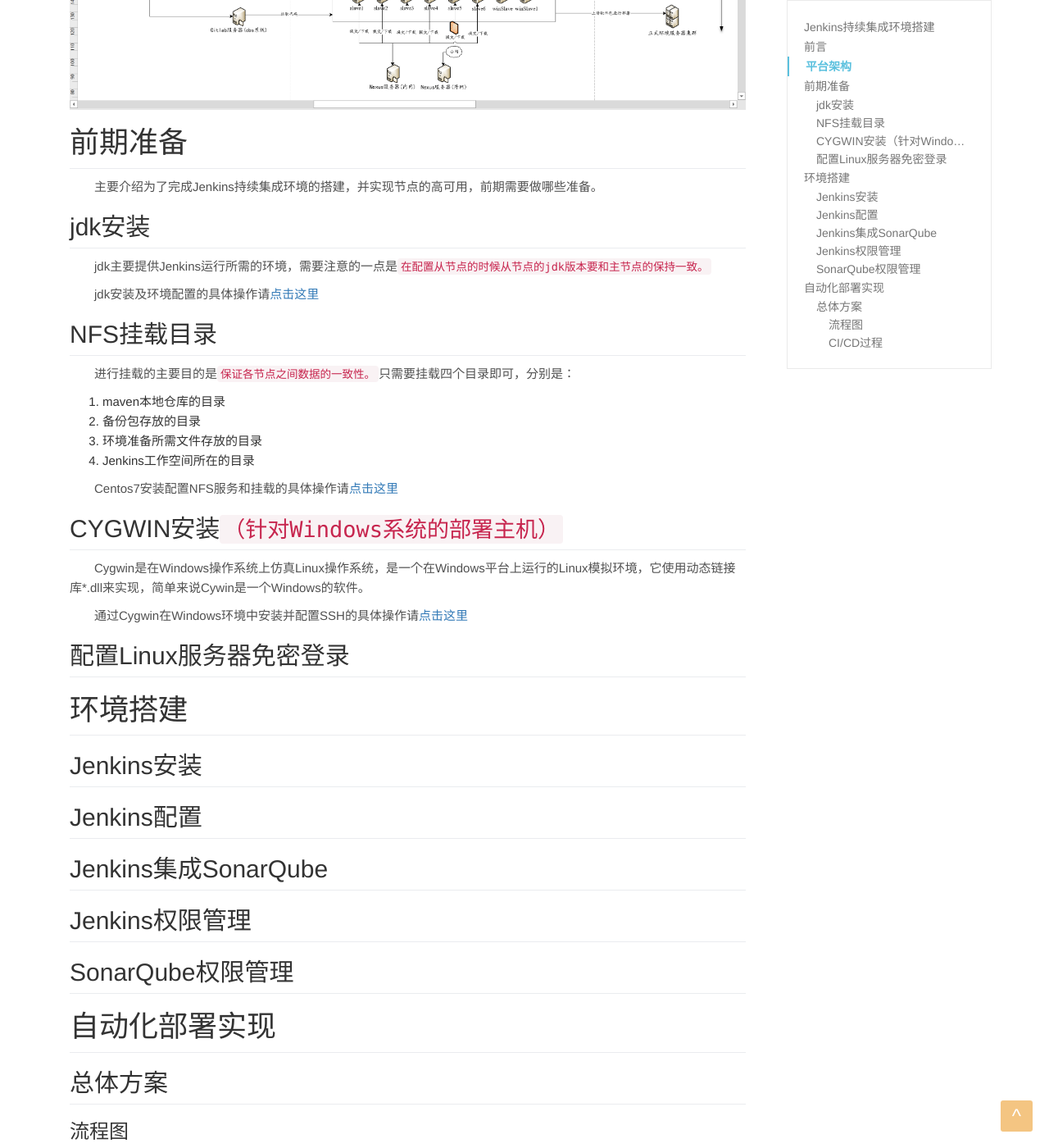
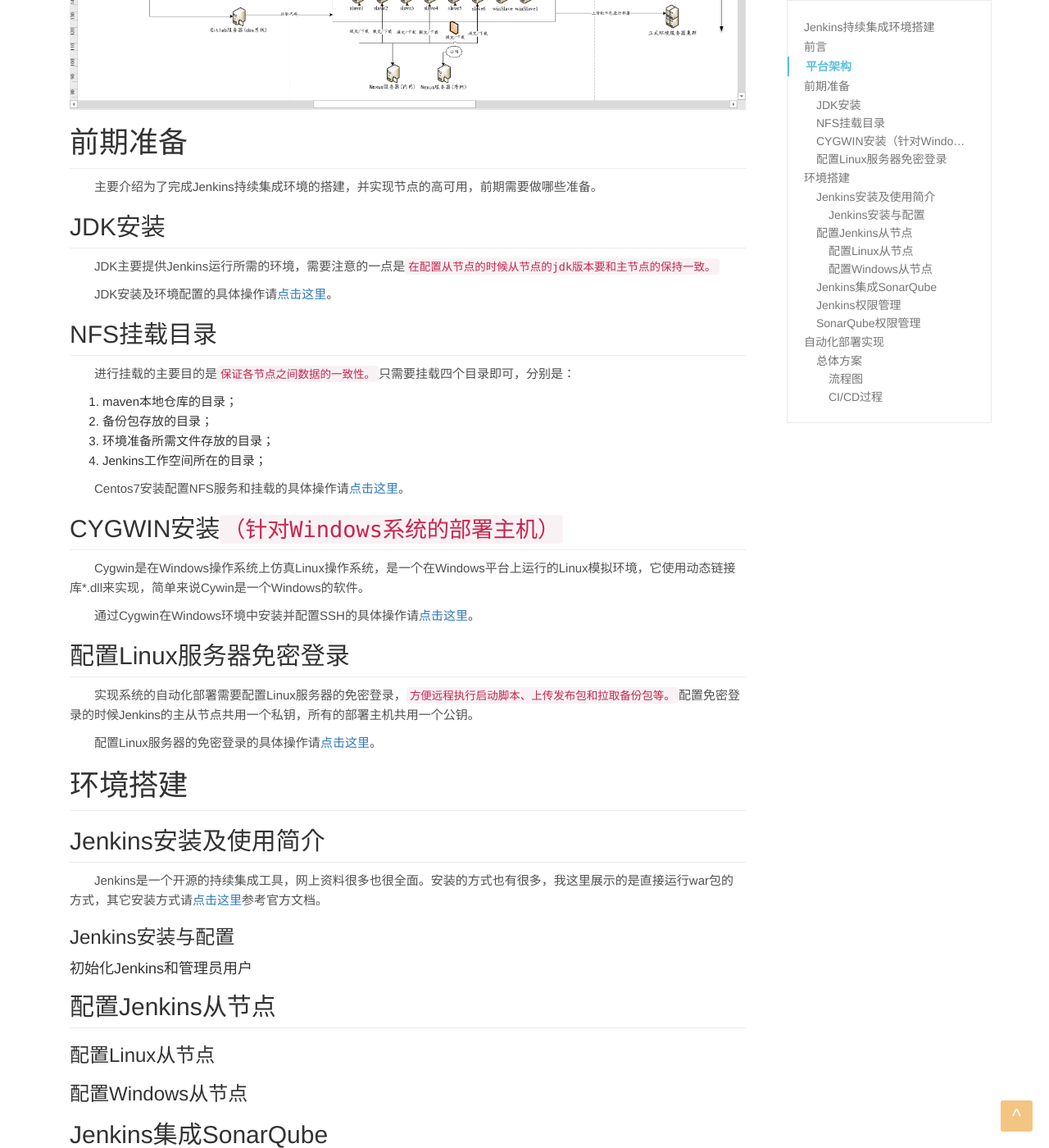
Before and after one commit to howdypl/howdypl.github.io, a Jekyll site: the page built from _posts/2020-01-02-jenkins-summary.md, in a window 1280 px wide and 1400 px high, scrolled down 804 px. Shown: the whole window at 82% size. Built offline with Jekyll 4.4.1, drawn with Linux system fonts in a browser that asks for light colours.

Commit message:
Jenkins持续集成环境搭建初稿202001031005

```diff
--- a/_posts/2020-01-02-jenkins-summary.md
+++ b/_posts/2020-01-02-jenkins-summary.md
@@ -15,37 +15,50 @@ tags: [Jenkins]
 <!-- more -->
 
 # 平台架构
-![平台架构](https://howdypl.github.io/img/jenkins-framework.png "平台架构图"){:height="100%" width="100%"}
+![平台架构](https://howdypl.github.io/img/jenkins/jenkins-framework.png "平台架构图"){:height="100%" width="100%"}
 
 # 前期准备
 &emsp;&emsp;主要介绍为了完成Jenkins持续集成环境的搭建，并实现节点的高可用，前期需要做哪些准备。
 
-## jdk安装
-&emsp;&emsp;jdk主要提供Jenkins运行所需的环境，需要注意的一点是`在配置从节点的时候从节点的jdk版本要和主节点的保持一致。`
+## JDK安装
+&emsp;&emsp;JDK主要提供Jenkins运行所需的环境，需要注意的一点是`在配置从节点的时候从节点的jdk版本要和主节点的保持一致。`
 
-&emsp;&emsp;jdk安装及环境配置的具体操作请[点击这里](https://blog.csdn.net/pang_ping/article/details/80570011 "jdk安装及环境配置的具体操作")
+&emsp;&emsp;JDK安装及环境配置的具体操作请[点击这里](https://blog.csdn.net/pang_ping/article/details/80570011 "JDK安装及环境配置的具体操作")。
 
 ## NFS挂载目录
 &emsp;&emsp;进行挂载的主要目的是`保证各节点之间数据的一致性。`只需要挂载四个目录即可，分别是：
-1. maven本地仓库的目录
-2. 备份包存放的目录
-3. 环境准备所需文件存放的目录
-4. Jenkins工作空间所在的目录
+1. maven本地仓库的目录；
+2. 备份包存放的目录；
+3. 环境准备所需文件存放的目录；
+4. Jenkins工作空间所在的目录；
 
-&emsp;&emsp;Centos7安装配置NFS服务和挂载的具体操作请[点击这里](https://www.cnblogs.com/lixiuran/p/7117000.html "Centos7安装配置NFS服务和挂载")
+&emsp;&emsp;Centos7安装配置NFS服务和挂载的具体操作请[点击这里](https://www.cnblogs.com/lixiuran/p/7117000.html "Centos7安装配置NFS服务和挂载")。
 
 ## CYGWIN安装`（针对Windows系统的部署主机）`
 &emsp;&emsp;Cygwin是在Windows操作系统上仿真Linux操作系统，是一个在Windows平台上运行的Linux模拟环境，它使用动态链接库*.dll来实现，简单来说Cywin是一个Windows的软件。
 
-&emsp;&emsp;通过Cygwin在Windows环境中安装并配置SSH的具体操作请[点击这里](https://my.oschina.net/u/658505/blog/616079)
+&emsp;&emsp;通过Cygwin在Windows环境中安装并配置SSH的具体操作请[点击这里](https://my.oschina.net/u/658505/blog/616079)。
 
 ## 配置Linux服务器免密登录
+&emsp;&emsp;实现系统的自动化部署需要配置Linux服务器的免密登录，`方便远程执行启动脚本、上传发布包和拉取备份包等。`配置免密登录的时候Jenkins的主从节点共用一个私钥，所有的部署主机共用一个公钥。
+
+&emsp;&emsp;配置Linux服务器的免密登录的具体操作请[点击这里](https://www.cnblogs.com/leafinwind/p/10629547.html)。
 
 # 环境搭建
 
-## Jenkins安装
+## Jenkins安装及使用简介
+&emsp;&emsp;Jenkins是一个开源的持续集成工具，网上资料很多也很全面。安装的方式也有很多，我这里展示的是直接运行war包的方式，其它安装方式请[点击这里](https://jenkins.io/zh/doc/book/getting-started/)参考官方文档。
 
-## Jenkins配置
+### Jenkins安装与配置
+
+#### 初始化Jenkins和管理员用户
+
+
+## 配置Jenkins从节点
+
+### 配置Linux从节点
+
+### 配置Windows从节点
 
 ## Jenkins集成SonarQube
 
```
Also changed, not shown: img/jenkins/jenkins-1.png (added), img/jenkins/jenkins-2.png (added), img/jenkins/jenkins-framework.png (added).
